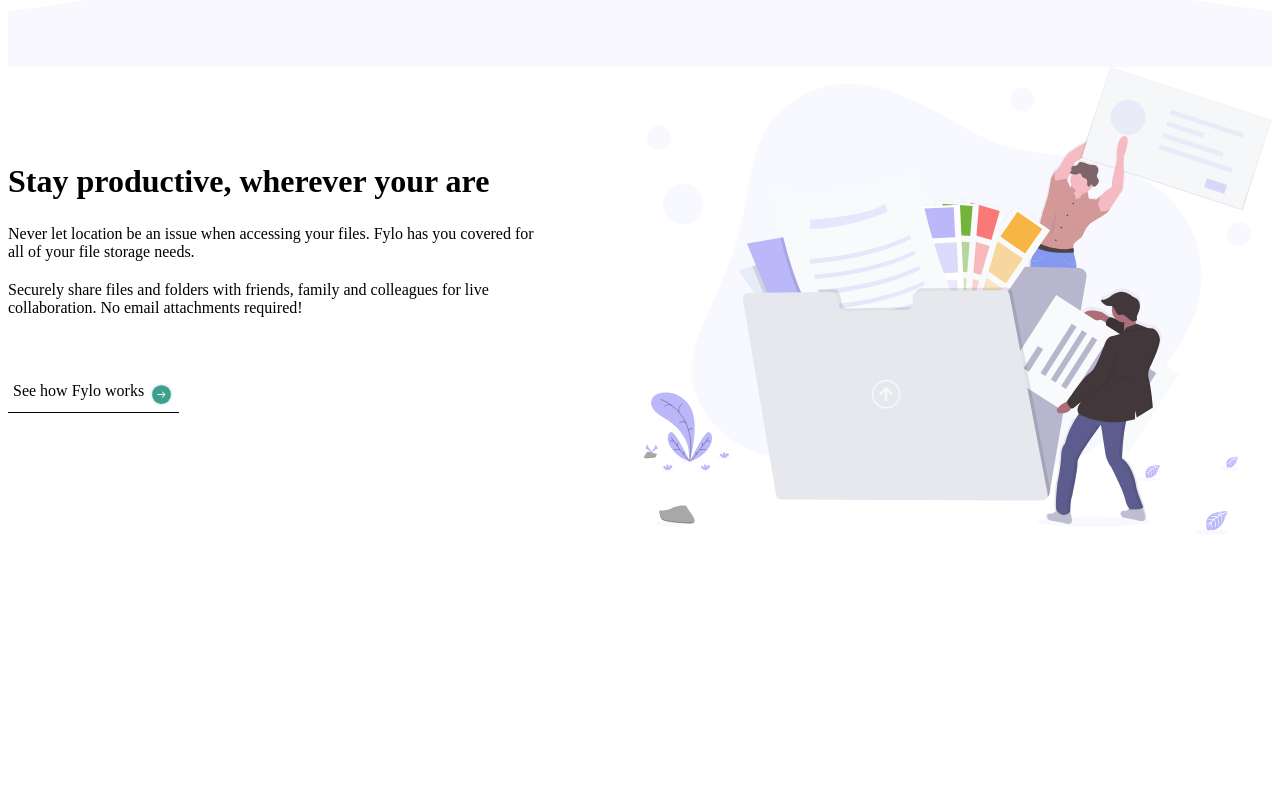
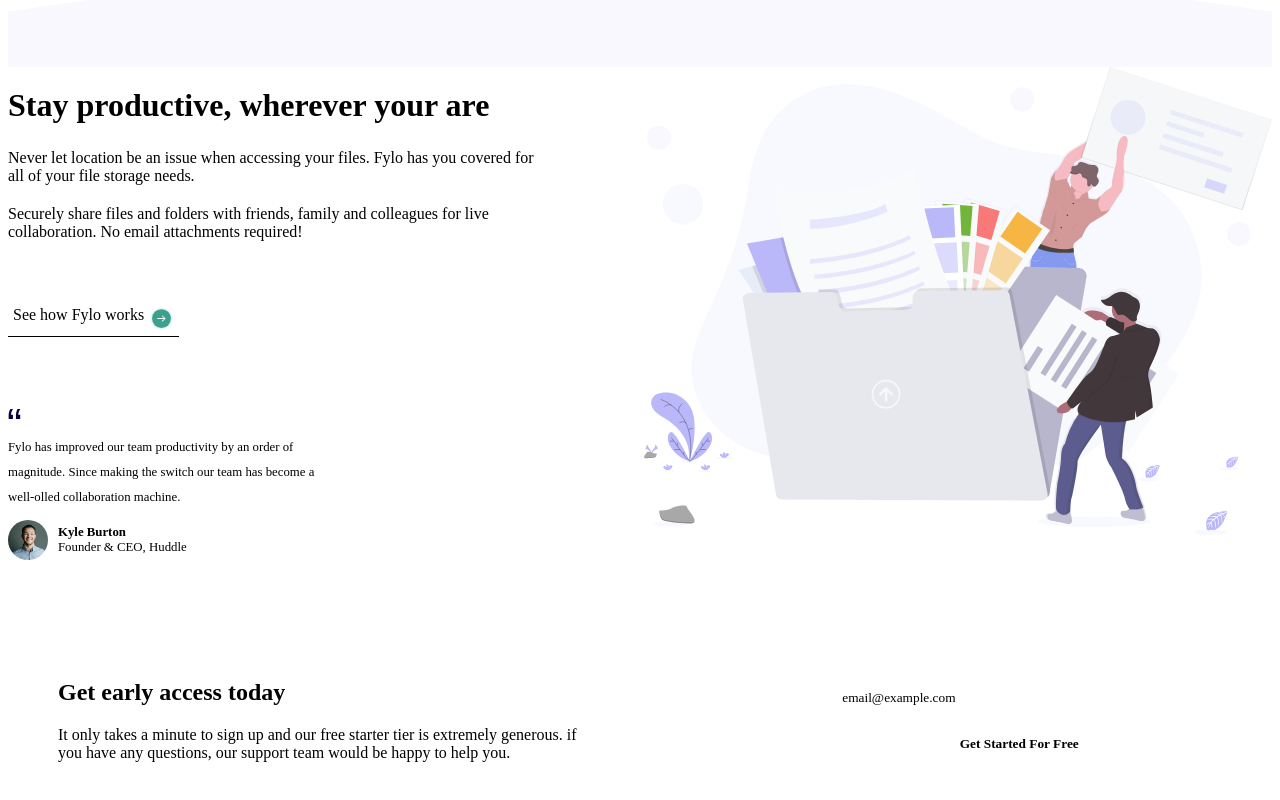
Before and after one commit to jemc300x/fylo-landing-page-vue, a Vue app: page / in a window 1280 px wide. Shown: the part 668-1468 px from the top of the page. Before the commit the page ends 1255 px from the top, so only its background shows below. Built offline with nearby package versions, Linux system fonts and the light colour scheme.

Commit message:
Card and Newsletter finished

```diff
--- a/src/App.vue
+++ b/src/App.vue
@@ -20,14 +20,19 @@
         <div class="section-details-call-to-action">
           <a href="/">See how Fylo works <img src='./assets/img/icon-arrow.svg' alt="Icon Arrow" /></a>
         </div>
-        <!-- <Card
-          avatar='../assets/img/avatar-testimonial.jpg'
+        <Card
+          avatar='avatar-testimonial.jpg'
           userName='Kyle Burton'
           userDetails='Founder & CEO, Huddle'
           content='Fylo has improved our team productivity by an order of magnitude. Since making the switch our team has become a well-olled collaboration machine.'
-        /> -->
+        />
       </Section>
     </Container>
+
+    <Container>
+      <Newsletter />
+    </Container>
+
   </div>
 </template>
 
@@ -36,6 +41,8 @@
   import Section from './components/Section.vue'
   import Curve from './components/Curve.vue'
   import Container from './components/Container.vue'
+  import Card from './components/Card.vue'
+  import Newsletter from './components/Newsletter.vue'
 
 
   export default {
@@ -44,7 +51,9 @@
       Header,
       Section,
       Curve,
-      Container
+      Container,
+      Card,
+      Newsletter
     }
   }
 </script>
--- /dev/null
+++ b/src/components/Card.vue
@@ -0,0 +1,77 @@
+<template>
+  <div class="card">
+    <div class="card-head">
+      <img src="../assets/img/icon-quotes.svg" alt="Quotes" />
+    </div>
+    <div class="card-body">
+      <p>{{content}}</p>
+    </div>
+    <div class="card-footer">
+      <img :src="require(`@/assets/img/${avatar}`)" :alt={userName} />
+      <div>
+        <h4 class="card-footer-profile">{{userName}}</h4>
+        <p class="card-footer-profile">{{userDetails}}</p>
+      </div>
+    </div>
+  </div>
+</template>
+
+<script>
+  export default {
+    name: 'Card',
+    props: {
+      avatar: String,
+      userName: String,
+      userDetails: String,
+      content: String
+    }
+  }
+</script>
+
+<style>
+  .card{
+    max-width: 320px;
+    border-radius: 5px;
+    box-shadow: 0px 0px 25px -12px var(--Light-Gray);
+    margin: 0 auto;
+    padding: 15px;
+    background-color: white;
+  }
+
+  .card-head {
+    text-align: start;
+  }
+
+  .card-body p {
+    padding: 10px 0px;
+    margin: 0px;
+    font-size: 0.8rem;
+    line-height: 25px;
+    text-align: start;
+  }
+
+  .card-footer {
+    display: flex;
+    align-items: center;
+  }
+
+  .card-footer img {
+    border-radius: 50%;
+    width: 40px;
+    height: 40px;
+    margin-right: 10px;
+  }
+
+  .card-footer-profile {
+    margin: 0;
+    padding: 0;
+    text-align: start;
+    font-size: 0.8rem;
+  }
+
+  @media (min-width: 768px) {
+    .card {
+      margin: 0;
+    }
+  }
+</style>
--- /dev/null
+++ b/src/components/Newsletter.vue
@@ -0,0 +1,96 @@
+<template>
+  <section class='newsletter'>
+    <div>
+      <h2>Get early access today</h2>
+      <p>It only takes a minute to sign up and our free starter tier is extremely generous. if you have any questions, our support team would be happy to help you.</p>
+   </div>
+    <form>
+      <input type="text" placeholder="email@example.com" />
+      <button>Get Started For Free</button>
+    </form>
+  </section>
+</template>
+
+<script>
+  export default {
+    name: 'Newsletter'
+  }
+</script>
+
+<style scoped>
+  .newsletter{
+    background-color: var(--Desaturated-Blue);
+    padding: 80px 0px;
+    text-align: center;
+    color: var(--Light-Grayish-Blue);
+    display: flex;
+    flex-direction: column;
+    align-items: center
+  }
+
+  .newsletter h2 {
+    margin-bottom: 20px;
+    font-family: var(--font-family);
+  }
+
+  .newsletter p {
+    padding: 0px  50px;
+    margin-bottom: 20px;
+  }
+
+  .newsletter form {
+    width: 100%;
+  }
+
+  .newsletter input {
+    width: 70%;
+    border-radius: 3px;
+    padding: 10px;
+    border: 1px solid var(--Very-Dark-Blue);
+    font-family: var(--font-family);
+    margin-bottom: 10px;
+    font-size: 13.3333px;
+  }
+
+  ::placeholder {
+    color: var(--Light-Gray);
+  }
+
+  .newsletter button {
+    width: 70%;
+    background-color: var(--Bright-Blue);
+    padding: 10px;
+    color: var(--Light-Grayish-Blue);
+    border: none;
+    border-radius: 3px;
+    box-shadow: 2px 2px 25px -12px var(--Very-Dark-Blue);
+    font-family: var(--font-family);
+    font-weight: bold;
+  }
+
+  @media (min-width: 768px) {
+    .newsletter {
+      flex-direction: row;
+    }
+
+    .newsletter div {
+      flex: 60%;
+    }
+
+    .newsletter div p, h2 {
+      text-align: start;
+    }
+
+    .newsletter div h2 {
+      padding-left: 50px;
+    }
+
+    .newsletter div p {
+      max-width: 540px;
+    }
+
+    .newsletter form {
+      flex: 40%;
+    }
+  }
+</style>
```
